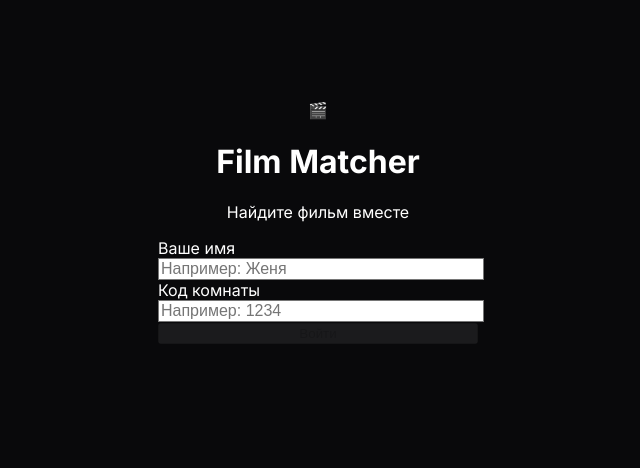
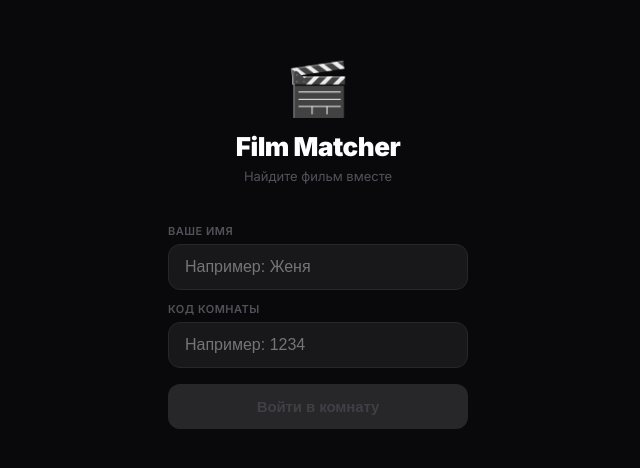
Before and after one commit to JeySkyet/film-matcher, a React (Vite) app in the folder frontend/: page / in a window 1280 px wide. Shown: the part 186-654 px from the top of the page, without its empty margins (322-962 px from the left). Built offline with nearby package versions, Linux system fonts and the light colour scheme.

Commit message:
redesign: RoomJoin with inline styles

```diff
--- a/frontend/src/App.jsx
+++ b/frontend/src/App.jsx
@@ -10,10 +10,12 @@ export default function App() {
     const [films, setFilms] = useState([]);
     const [matches, setMatches] = useState([]);
     const [pendingMatch, setPendingMatch] = useState(null);
+    const [roomId, setRoomId] = useState('');
 
-    const handleJoin = (userId, roomId) => {
+    const handleJoin = (userId, room) => {
+        setRoomId(room);
         setStage('waiting');
-        connect(userId, roomId, (msg) => {
+        connect(userId, room, (msg) => {
             if (msg.action === 'joined') {
                 setFilms(msg.films);
                 if (msg.usersCount >= 2) setStage('swipe');
@@ -22,6 +24,7 @@ export default function App() {
                     prev.find(f => f.id === msg.film.id) ? prev : [...prev, msg.film]
                 );
                 setPendingMatch(msg.film);
+                setStage('match');
             } else if (msg.action === 'game_over') {
                 setMatches(msg.matches);
                 setStage('game_over');
@@ -54,12 +57,14 @@ export default function App() {
 
     if (stage === 'game_over') return <GameOver matches={matches} />;
 
-    return (
-        <div className="relative min-h-screen">
-            <FilmSwiper films={films} onDone={sendDone} />
-            {pendingMatch && (
-                <MatchOverlay film={pendingMatch} onContinue={() => setPendingMatch(null)} />
-            )}
-        </div>
-    );
+    if (stage === 'match') {
+        return (
+            <MatchOverlay
+                film={pendingMatch}
+                onContinue={() => { setPendingMatch(null); setStage('swipe'); }}
+            />
+        );
+    }
+
+    return <FilmSwiper films={films} onDone={sendDone} roomId={roomId} />;
 }
--- a/frontend/src/FilmSwiper.jsx
+++ b/frontend/src/FilmSwiper.jsx
@@ -2,7 +2,7 @@ import { useState, useRef, useEffect } from 'react';
 import { useSwipeable } from 'react-swipeable';
 import { sendSwipe } from './ws';
 
-export default function FilmSwiper({ films, onDone }) {
+export default function FilmSwiper({ films, onDone, roomId }) {
     const [index, setIndex] = useState(0);
     const [dragX, setDragX] = useState(0);
     const [flyDir, setFlyDir] = useState(null);
@@ -92,9 +92,16 @@ export default function FilmSwiper({ films, onDone }) {
             </div>
 
             <div className="flex flex-col items-center justify-between flex-1 w-full px-4 py-6 gap-6">
-                {/* Counter */}
-                <div className="text-zinc-600 text-xs font-medium tracking-wide">
-                    {index + 1} / {films.length}
+                {/* Counter + Room */}
+                <div className="flex items-center justify-between w-full max-w-xs">
+                    <div className="text-zinc-600 text-xs font-medium">
+                        {index + 1} / {films.length}
+                    </div>
+                    {roomId && (
+                        <div className="text-zinc-600 text-xs font-medium">
+                            Комната: <span className="text-zinc-400 font-semibold">{roomId}</span>
+                        </div>
+                    )}
                 </div>
 
                 {/* Card */}
@@ -108,6 +115,7 @@ export default function FilmSwiper({ films, onDone }) {
                         alt={film.title}
                         className="w-full h-full object-cover"
                         draggable={false}
+                        referrerPolicy="no-referrer"
                     />
 
                     {/* ХОЧУ stamp */}
--- a/frontend/src/GameOver.jsx
+++ b/frontend/src/GameOver.jsx
@@ -44,6 +44,7 @@ export default function GameOver({ matches }) {
                                     src={film.poster}
                                     alt={film.title}
                                     className="w-full h-full object-cover"
+                                    referrerPolicy="no-referrer"
                                 />
                             </div>
                             <p className="text-white font-semibold text-sm leading-snug flex-1">{film.title}</p>
--- a/frontend/src/MatchOverlay.jsx
+++ b/frontend/src/MatchOverlay.jsx
@@ -16,6 +16,7 @@ export default function MatchOverlay({ film, onContinue }) {
                             src={film.poster}
                             alt={film.title}
                             className="w-full h-full object-cover"
+                            referrerPolicy="no-referrer"
                         />
                     </div>
                     <p className="text-white font-bold text-center mt-4 text-base">{film.title}</p>
--- a/frontend/src/RoomJoin.jsx
+++ b/frontend/src/RoomJoin.jsx
@@ -1,59 +1,144 @@
 import { useState } from 'react';
+
+const s = {
+    page: {
+        minHeight: '100svh',
+        background: '#09090b',
+        display: 'flex',
+        alignItems: 'center',
+        justifyContent: 'center',
+        padding: '24px',
+        fontFamily: "'Inter', -apple-system, sans-serif",
+    },
+    card: {
+        width: '100%',
+        maxWidth: '300px',
+    },
+    header: {
+        textAlign: 'center',
+        marginBottom: '40px',
+    },
+    emoji: {
+        fontSize: '52px',
+        lineHeight: 1,
+        marginBottom: '16px',
+    },
+    title: {
+        color: '#ffffff',
+        fontSize: '26px',
+        fontWeight: '900',
+        margin: '0 0 6px',
+        letterSpacing: '-0.5px',
+    },
+    subtitle: {
+        color: '#52525b',
+        fontSize: '13px',
+        margin: 0,
+    },
+    form: {
+        display: 'flex',
+        flexDirection: 'column',
+        gap: '12px',
+    },
+    label: {
+        display: 'block',
+        color: '#52525b',
+        fontSize: '11px',
+        fontWeight: '600',
+        textTransform: 'uppercase',
+        letterSpacing: '0.5px',
+        marginBottom: '6px',
+    },
+    input: {
+        width: '100%',
+        background: '#18181b',
+        border: '1.5px solid #27272a',
+        borderRadius: '12px',
+        padding: '13px 16px',
+        color: '#ffffff',
+        fontSize: '16px',
+        outline: 'none',
+        boxSizing: 'border-box',
+        transition: 'border-color 0.15s',
+        WebkitAppearance: 'none',
+    },
+    inputFocus: {
+        borderColor: '#52525b',
+    },
+    btn: (active) => ({
+        width: '100%',
+        background: active ? '#ffffff' : '#27272a',
+        color: active ? '#09090b' : '#3f3f46',
+        fontWeight: '700',
+        fontSize: '15px',
+        padding: '14px',
+        borderRadius: '12px',
+        border: 'none',
+        cursor: active ? 'pointer' : 'not-allowed',
+        marginTop: '4px',
+        transition: 'background 0.15s, color 0.15s',
+        letterSpacing: '-0.1px',
+    }),
+};
 
 export default function RoomJoin({ onJoin }) {
     const [userId, setUserId] = useState('');
     const [roomId, setRoomId] = useState('');
+    const [focus, setFocus] = useState(null);
 
     const canJoin = userId.trim() && roomId.trim();
     const submit = () => canJoin && onJoin(userId.trim(), roomId.trim());
 
     return (
-        <div className="min-h-screen bg-zinc-950 flex items-center justify-center px-6">
-            <div className="w-full animate-slide-up" style={{ maxWidth: '320px' }}>
-                {/* Logo */}
-                <div className="text-center mb-10">
-                    <div className="text-5xl mb-4">🎬</div>
-                    <h1 className="text-2xl font-black text-white tracking-tight">Film Matcher</h1>
-                    <p className="text-zinc-500 mt-1.5 text-sm">Найдите фильм вместе</p>
+        <div style={s.page}>
+            <div style={s.card}>
+                <div style={s.header}>
+                    <div style={s.emoji}>🎬</div>
+                    <h1 style={s.title}>Film Matcher</h1>
+                    <p style={s.subtitle}>Найдите фильм вместе</p>
                 </div>
 
-                {/* Form */}
-                <div className="space-y-3">
+                <div style={s.form}>
                     <div>
-                        <label className="block text-zinc-500 text-xs font-medium mb-1.5 ml-1">Ваше имя</label>
+                        <label style={s.label}>Ваше имя</label>
                         <input
-                            className="w-full bg-zinc-900 border border-zinc-800 rounded-xl px-4 py-3 text-white placeholder-zinc-700 outline-none focus:border-zinc-600 transition-colors"
+                            style={{ ...s.input, ...(focus === 'user' ? s.inputFocus : {}) }}
                             placeholder="Например: Женя"
                             value={userId}
                             autoComplete="off"
                             autoCorrect="off"
                             autoCapitalize="off"
                             spellCheck="false"
+                            onFocus={() => setFocus('user')}
+                            onBlur={() => setFocus(null)}
                             onChange={e => setUserId(e.target.value)}
                             onKeyDown={e => e.key === 'Enter' && submit()}
                         />
                     </div>
+
                     <div>
-                        <label className="block text-zinc-500 text-xs font-medium mb-1.5 ml-1">Код комнаты</label>
+                        <label style={s.label}>Код комнаты</label>
                         <input
-                            className="w-full bg-zinc-900 border border-zinc-800 rounded-xl px-4 py-3 text-white placeholder-zinc-700 outline-none focus:border-zinc-600 transition-colors"
+                            style={{ ...s.input, ...(focus === 'room' ? s.inputFocus : {}) }}
                             placeholder="Например: 1234"
                             value={roomId}
                             autoComplete="off"
                             autoCorrect="off"
                             autoCapitalize="off"
                             spellCheck="false"
+                            onFocus={() => setFocus('room')}
+                            onBlur={() => setFocus(null)}
                             onChange={e => setRoomId(e.target.value)}
                             onKeyDown={e => e.key === 'Enter' && submit()}
                         />
                     </div>
 
                     <button
+                        style={s.btn(canJoin)}
                         disabled={!canJoin}
                         onClick={submit}
-                        className="w-full bg-white text-zinc-950 font-bold py-3.5 rounded-xl transition-all hover:bg-zinc-100 active:scale-[0.97] disabled:opacity-20 disabled:cursor-not-allowed mt-1"
                     >
-                        Войти
+                        Войти в комнату
                     </button>
                 </div>
             </div>
```
